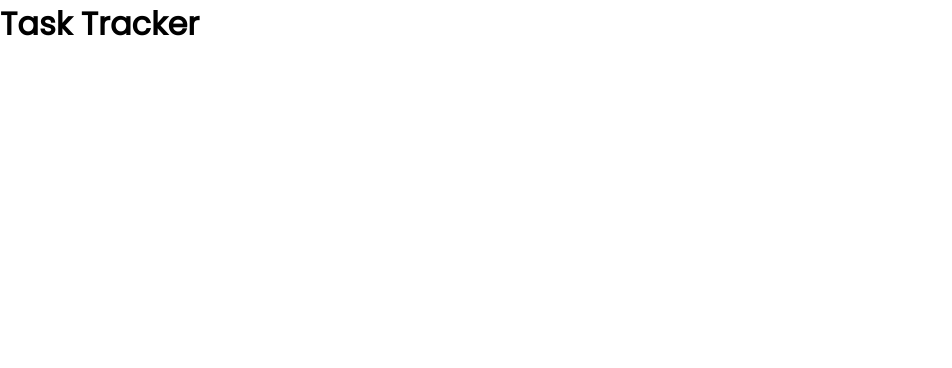
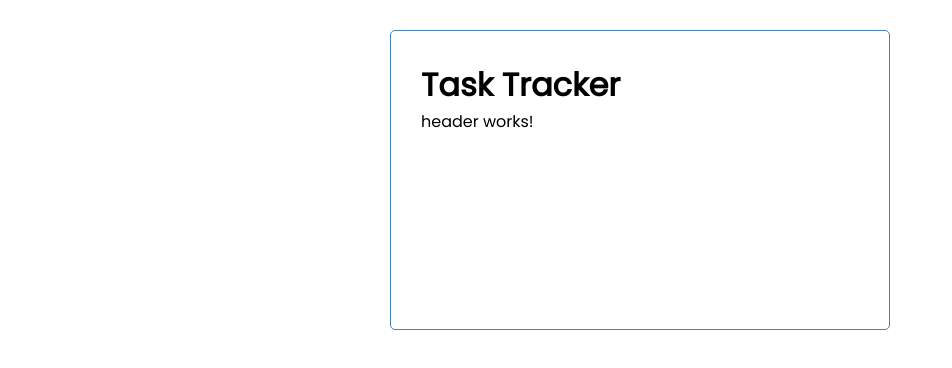
Before and after one commit to jbrasko2/angular-crash, an Angular app: page / in a window 1280 px wide. Shown: the top 368 px of the page, without its empty margins (0-952 px from the left). Built offline with nearby package versions, Linux system fonts and the light colour scheme.

Commit message:
create and embed header component

```diff
--- a/src/app/app.component.html
+++ b/src/app/app.component.html
@@ -1 +1,4 @@
-<h1>{{ title }}</h1>
+<div class="container">
+  <h1>{{ title }}</h1>
+  <app-header></app-header>
+</div>
--- a/src/app/app.module.ts
+++ b/src/app/app.module.ts
@@ -2,10 +2,12 @@
 import { BrowserModule } from '@angular/platform-browser';
 
 import { AppComponent } from './app.component';
+import { HeaderComponent } from './components/header/header.component';
 
 @NgModule({
   declarations: [
-    AppComponent
+    AppComponent,
+    HeaderComponent
   ],
   imports: [
     BrowserModule
--- /dev/null
+++ b/src/app/components/header/header.component.html
@@ -0,0 +1 @@
+<p>header works!</p>
--- /dev/null
+++ b/src/app/components/header/header.component.ts
@@ -0,0 +1,15 @@
+import { Component, OnInit } from '@angular/core';
+
+@Component({
+  selector: 'app-header',
+  templateUrl: './header.component.html',
+  styleUrls: ['./header.component.css']
+})
+export class HeaderComponent implements OnInit {
+
+  constructor() { }
+
+  ngOnInit(): void {
+  }
+
+}
```
Also changed, not shown: src/app/components/header/header.component.css (added), 1 other file (tests, documents, lock files or other folders).
